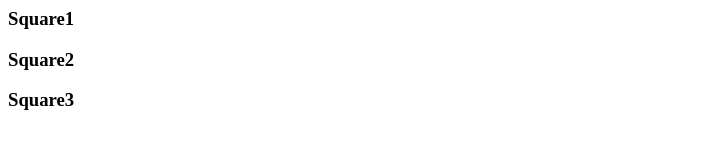
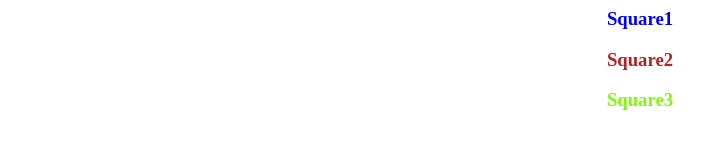
Before and after one commit to cyates24/MergeConflict-Practice, a plain HTML site: page index.html in a window 1280 px wide. Shown: the whole page, without its empty margins (0-727 px from the left). Drawn offline with Linux system fonts and the light colour scheme.

Commit message:
mergeconflict

```diff
--- a/index.html
+++ b/index.html
@@ -7,17 +7,17 @@
   <title>Document</title>
 </head>
 <body>
-  <div>
+  <div class="div1">
     <h3>
 Square1
 </h3>
-  </div>
-  <div>
+  </div >
+  <div class="div2">
     <h3>
 Square2
     </h3>
   </div>
-  <div>
+  <div class="div3">
     <h3>
 Square3
     </h3>
--- a/styles.css
+++ b/styles.css
@@ -0,0 +1,12 @@
+div {
+  text-align: center
+}
+.div1{
+  color: blue
+}
+.div2 {
+  color: firebrick
+}
+.div3 {
+  color: lawngreen
+}
```
